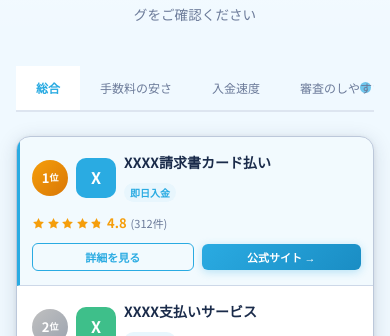
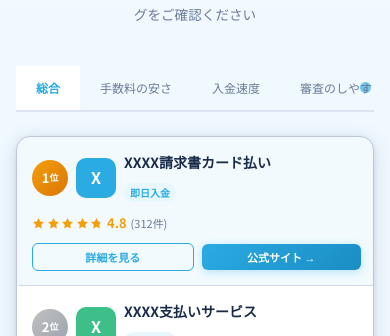
Before and after one commit to uta-a/invoice-card-payment-navi, a Next.js app: page / in a window 390 px wide. Shown: the part 1742-2078 px from the top of the page. Built offline with nearby package versions, Linux system fonts and the light colour scheme.

Commit message:
fix: ランキング1位行の不自然なborder-leftを削除
Co-Authored-By: Claude Opus 4.6 <noreply@anthropic.com>

```diff
--- a/app/globals.css
+++ b/app/globals.css
@@ -352,7 +352,6 @@ a:hover {
   }
   .ranking-row:first-child {
     background: rgba(42,171,226,0.06) !important;
-    border-left-color: #2AABE2 !important;
   }
   .ranking-row-name {
     flex: 1 1 auto !important;
--- a/components/lp/RankingTabs.tsx
+++ b/components/lp/RankingTabs.tsx
@@ -270,7 +270,7 @@ function RankingRow({
         padding: "1rem 1.25rem",
         borderBottom: isLast ? "none" : "1px solid #DDE5F0",
         background: hovered ? "#E8F6FD" : isFirst ? "rgba(42,171,226,0.04)" : "#fff",
-        borderLeft: isFirst ? "3px solid #2AABE2" : "3px solid transparent",
+        borderLeft: "3px solid transparent",
         transition: "background 0.18s ease",
         cursor: "default",
       }}
```
